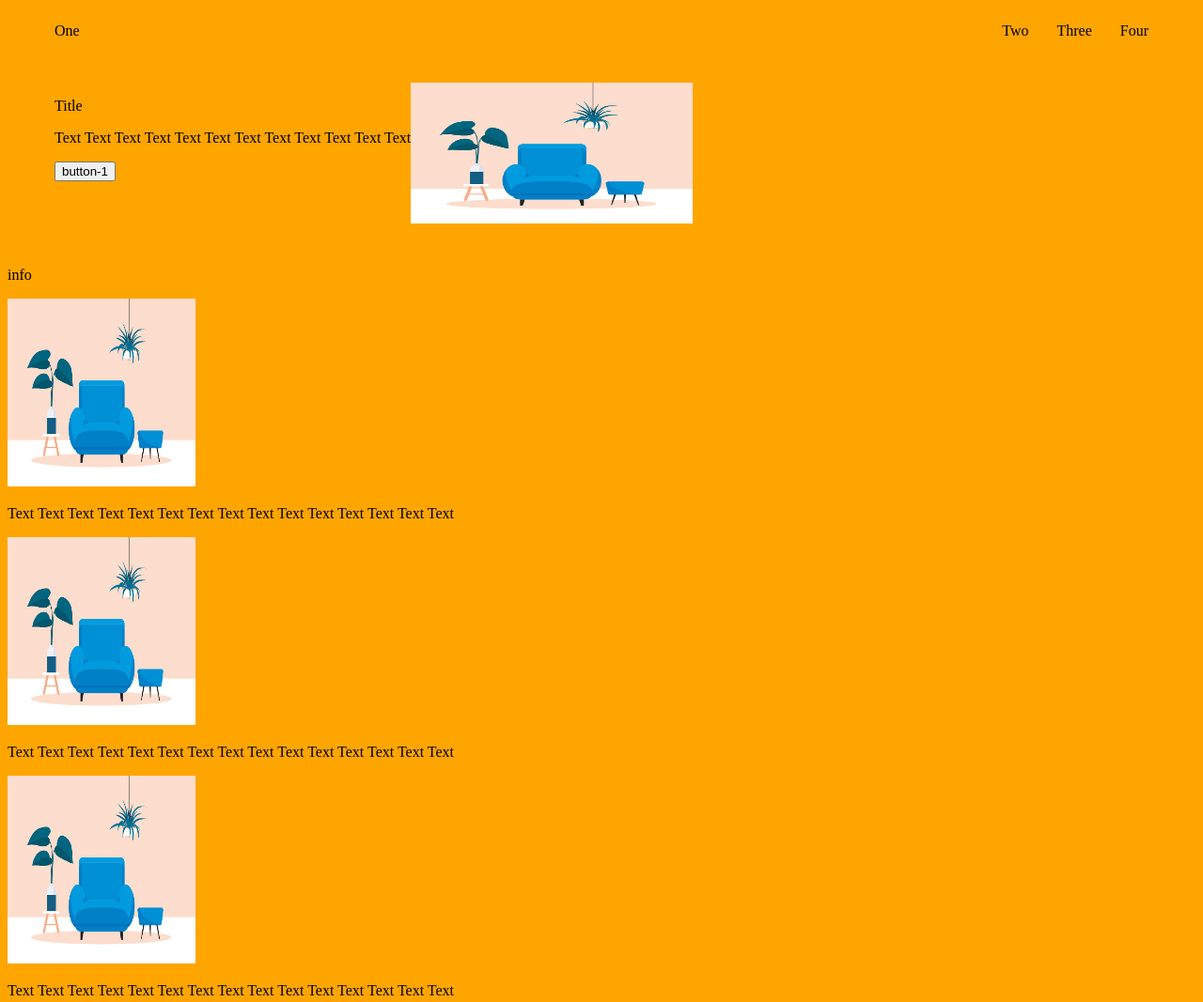
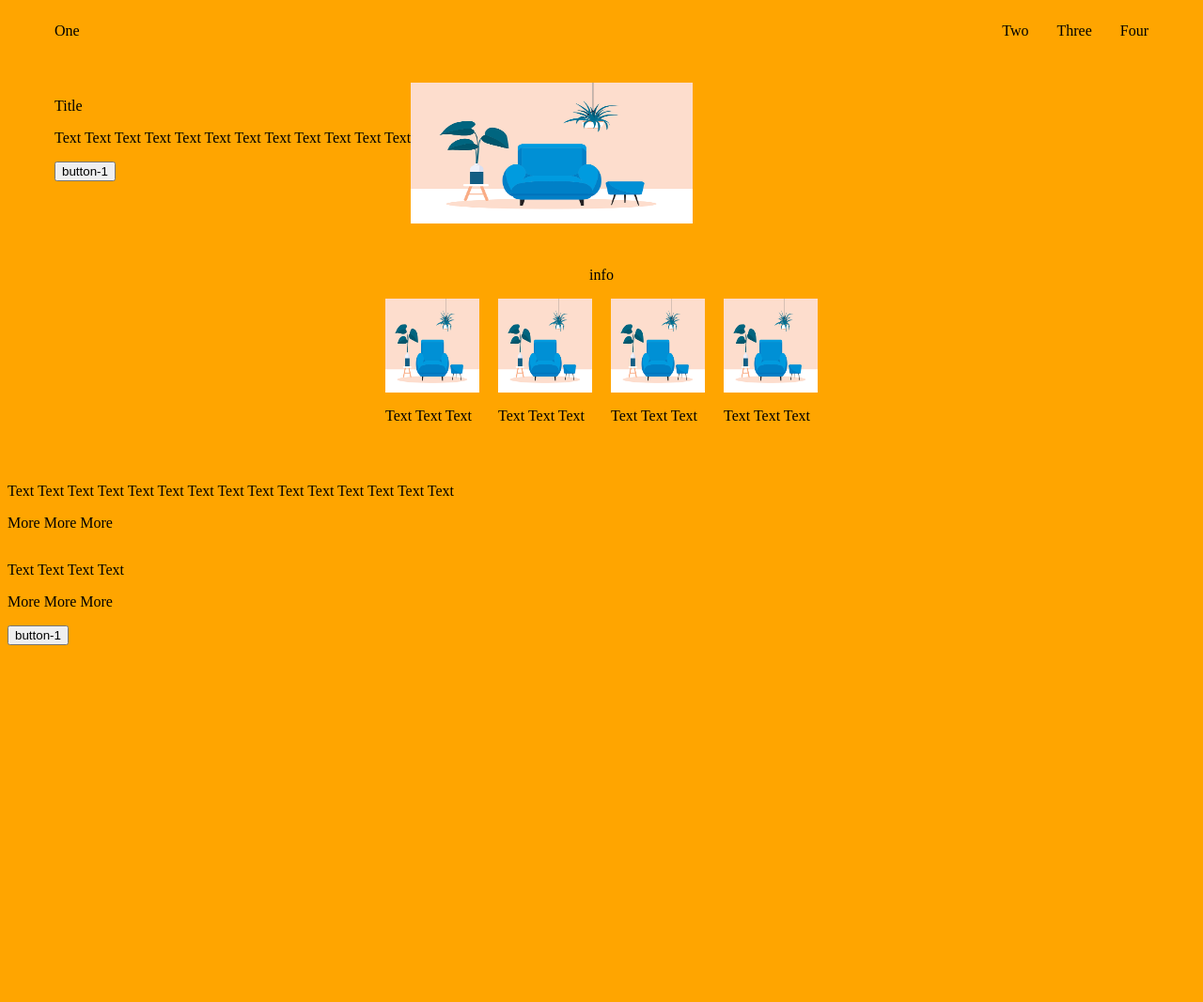
Before and after one commit to M-519/odin-project-landing-page, a plain HTML site: page index.html in a window 1280 px wide. Shown: the top 1067 px of the page at 94% size. After the commit the page ends 800 px from the top, so only its background shows below. Drawn offline with Linux system fonts and the light colour scheme.

Commit message:
add css to 2/4 elements

```diff
--- a/index.html
+++ b/index.html
@@ -28,16 +28,27 @@
     </div>
 
     <div class="box-2">
-        <p>info</p>
-        <div class="box-2">
-        <img src="./images/1-1.jpg" alt="image-1">
-        <p>Text Text  Text Text Text  Text Text Text  Text Text Text  Text Text Text  Text  </p>
-        <img src="./images/1-1.jpg" alt="image-1">
-        <p>Text Text  Text Text Text  Text Text Text  Text Text Text  Text Text Text  Text  </p>
-        <img src="./images/1-1.jpg" alt="image-1">
-        <p>Text Text  Text Text Text  Text Text Text  Text Text Text  Text Text Text  Text  </p>
-        <img src="./images/1-1.jpg" alt="image-1">
-        <p>Text Text  Text Text Text  Text Text Text  Text Text Text  Text Text Text  Text  </p>
+        <div class="box-2-p">
+            <p>info</p>
+        </div>
+        <div class="box-2-2">
+            <div class="box-2-2-item">
+                <img src="./images/1-1.jpg" alt="image-1">
+                <p>Text Text Text</p>
+            </div>
+            <div class="box-2-2-item">
+                <img src="./images/1-1.jpg" alt="image-1">
+                <p>Text Text Text</p>
+            </div>
+            <div class="box-2-2-item">
+                <img src="./images/1-1.jpg" alt="image-1">
+                <p>Text Text Text</p>
+            </div>
+            <div class="box-2-2-item">
+                <img src="./images/1-1.jpg" alt="image-1">
+                <p>Text Text Text</p>
+            </div>
+        </div>
     </div>
 
     <div>
--- a/style.css
+++ b/style.css
@@ -1,8 +1,3 @@
-img {
-    width: 200px;
-    height: 200px;
-}
-
 body {
     background-color: orange;
     display: flex;
@@ -22,7 +17,7 @@ padding: 0px;}
 .header-logo {margin-right: auto;}
 /*header*/
 
-/**/
+/*Content-1*/
 .box-1 {display: flex;
     margin: 0px 50px 30px;}
 
@@ -31,6 +26,32 @@ padding: 0px;}
 .img-1 {
     width: 300px;
     height: 150px;}
+/*Content-1*/
+
+/*Content-2*/
+img {
+    width: 100px;
+    height: 100px;}
+
+.box-2 {display: flex;
+flex-direction: column;
+margin: 0px 50px 30px;
+justify-content: space-evenly;
+align-items: center;}
+
+.box-2-p {display: flex;
+flex: 1;}
+
+.box-2-2 {display: flex;
+gap: 20px;}
+
+.box-2-2-item{display: flex;
+flex-direction: column;}
+/*Content-2*/
+
+
+
+
 
 /* Odin Project Values*/
 .dark-background{background-color: #1f2937;}
```
